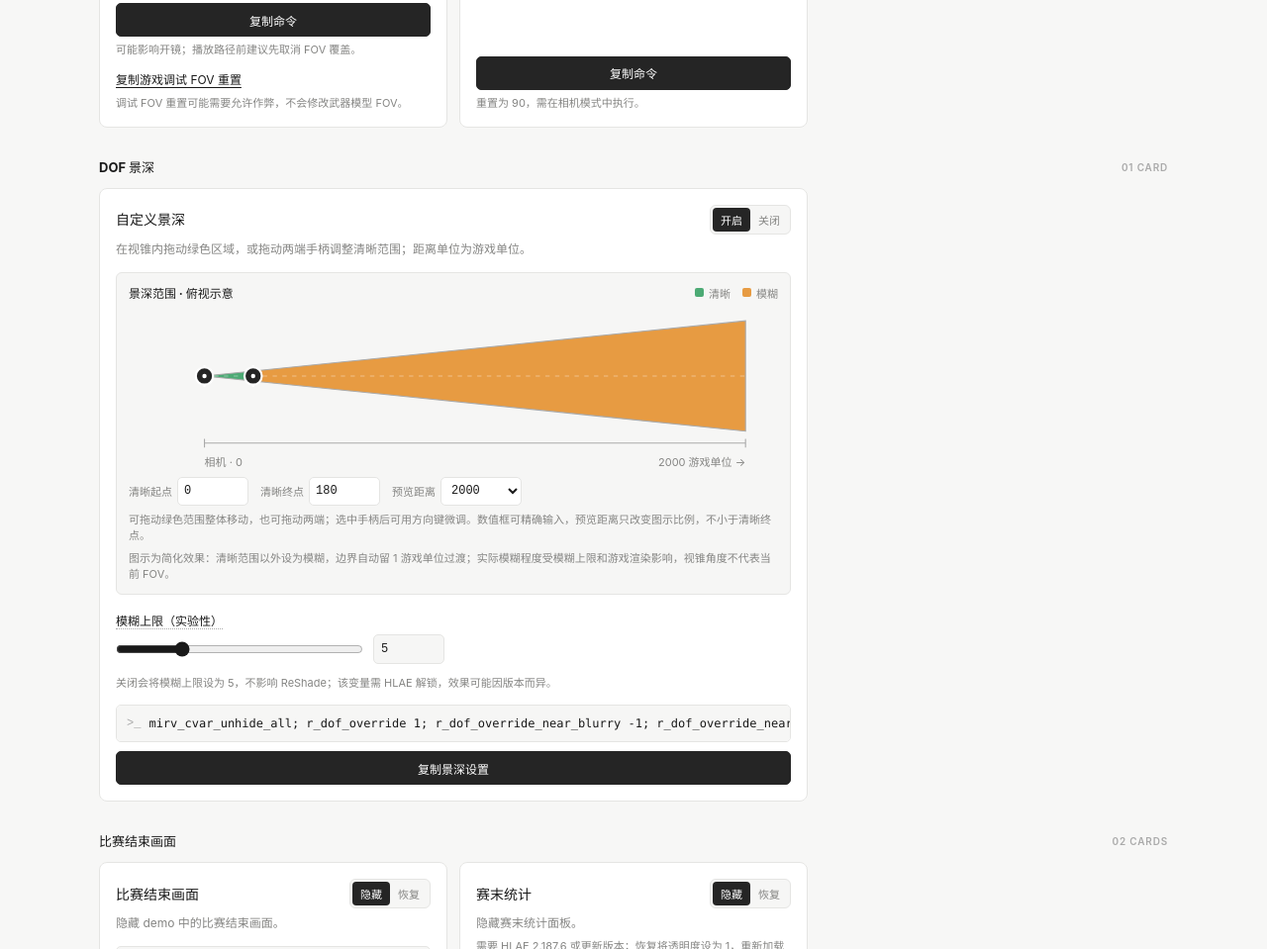
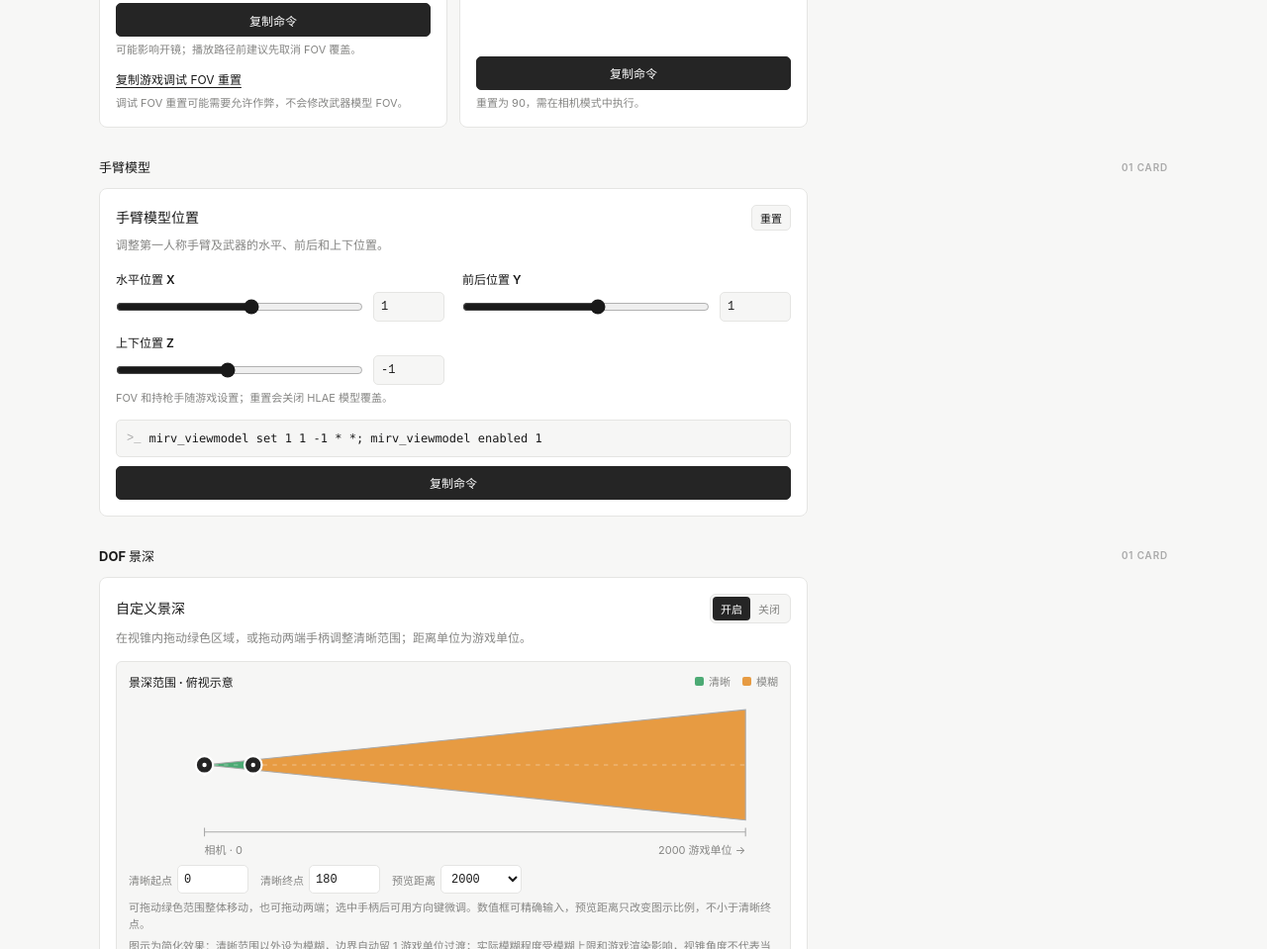
Before and after one commit to xiaohang666999/CS2-HLAE-Utils, a plain HTML site: page index.html in a window 1280 px wide. Shown: the part 1980-2939 px from the top of the page at 99% size. Drawn offline with Linux system fonts and the light colour scheme.

Commit message:
Update index.html
添加手臂模型修改功能卡片

```diff
--- a/index.html
+++ b/index.html
@@ -65,7 +65,7 @@
     .text-button { padding:3px 0; border:0; color:var(--text); background:transparent; font:12px inherit; font-family:inherit; font-size:12px; text-decoration:underline; text-underline-offset:3px; cursor:pointer; }
     .id-row label { color:var(--muted); font-size:12px; white-space:nowrap; }
     .id-card .command { margin-top:9px; }
-    .dof-card, .move-card, .colors-card, .motion-card { grid-column:span 2; }
+    .dof-card, .move-card, .colors-card, .motion-card, .viewmodel-card { grid-column:span 2; }
     .color-controls { display:grid; grid-template-columns:repeat(2,minmax(0,1fr)); gap:9px 16px; margin-top:13px; }
     .color-item { min-width:0; }
     .color-item > label { display:block; font-size:12px; font-weight:600; margin-bottom:4px; }
@@ -106,6 +106,7 @@
     .dof-preview-note { margin:6px 0 0; font-size:11px; line-height:1.5; color:var(--muted); }
     .dof-controls { display:grid; grid-template-columns:repeat(2,minmax(0,1fr)); gap:12px 18px; margin-top:15px; }
     .control-label { display:block; margin-bottom:5px; }
+    .viewmodel-card .control-label { font-size:12px; font-weight:600; }
     .help-term { position:relative; display:inline-block; padding:0; border:0; border-bottom:1px dotted var(--faint); background:none; color:var(--text); font:600 12px/1.5 inherit; font-family:inherit; font-size:12px; font-weight:600; text-align:left; cursor:help; }
     .tooltip { display:none; position:absolute; z-index:10; left:0; bottom:calc(100% + 9px); width:max-content; max-width:min(240px, 75vw); padding:9px 11px; border:1px solid var(--line); border-radius:6px; background:var(--surface); box-shadow:0 5px 20px rgba(0,0,0,.14); color:var(--text); font-size:12px; font-weight:400; line-height:1.6; white-space:normal; pointer-events:none; }
     .help-term:focus-visible .tooltip, .help-term[aria-expanded="true"] .tooltip { display:block; }
@@ -123,7 +124,7 @@
     footer a { color:var(--muted); text-decoration:none; }
     footer a:hover { color:var(--text); text-decoration:underline; }
     @media (max-width:760px) { .cards { grid-template-columns:repeat(2,minmax(0,1fr)); } }
-    @media (max-width:480px) { .wrap { width:calc(100% - 32px); } .header-label { display:none; } main { padding:30px 0 36px; } h1 { font-size:24px; } .section-head { margin-top:24px; } .cards { grid-template-columns:1fr; gap:10px; } .dof-card, .move-card, .colors-card, .motion-card { grid-column:auto; } .dof-controls, .color-controls { grid-template-columns:1fr; } .footer-inner { padding:16px 0; } }
+    @media (max-width:480px) { .wrap { width:calc(100% - 32px); } .header-label { display:none; } main { padding:30px 0 36px; } h1 { font-size:24px; } .section-head { margin-top:24px; } .cards { grid-template-columns:1fr; gap:10px; } .dof-card, .move-card, .colors-card, .motion-card, .viewmodel-card { grid-column:auto; } .dof-controls, .color-controls { grid-template-columns:1fr; } .footer-inner { padding:16px 0; } }
   </style>
 </head>
 <body>
@@ -240,6 +241,21 @@
         <div class="command"><span class="prompt" aria-hidden="true">&gt;_</span><code id="fov-command">mirv_input fov 90</code></div>
         <button class="copy" type="button" id="fov-copy" data-command="mirv_input fov 90"><span>复制命令</span></button><p class="copy-status" aria-live="polite"></p>
         <p class="mode-caption">重置为 90，需在相机模式中执行。</p>
+      </section>
+    </div>
+    <div class="section-head"><h2>手臂模型</h2><span class="count">01 CARD</span></div>
+    <div class="cards">
+      <section class="card viewmodel-card" id="viewmodel-card">
+        <div class="card-heading"><h3>手臂模型位置</h3><button class="reset-copy" type="button" data-command="mirv_viewmodel enabled 0" aria-label="复制手臂模型位置重置命令"><span>重置</span></button></div>
+        <p class="description">调整第一人称手臂及武器的水平、前后和上下位置。</p>
+        <div class="dof-controls">
+          <div><label class="control-label" for="viewmodel-x-number">水平位置 X</label><div class="control-row"><input type="range" id="viewmodel-x-range" min="-10" max="10" step="0.1" value="1" aria-label="水平位置 X 滑块"><input type="number" id="viewmodel-x-number" min="-100" max="100" step="0.1" value="1" aria-label="水平位置 X 数值"></div></div>
+          <div><label class="control-label" for="viewmodel-y-number">前后位置 Y</label><div class="control-row"><input type="range" id="viewmodel-y-range" min="-10" max="10" step="0.1" value="1" aria-label="前后位置 Y 滑块"><input type="number" id="viewmodel-y-number" min="-100" max="100" step="0.1" value="1" aria-label="前后位置 Y 数值"></div></div>
+          <div><label class="control-label" for="viewmodel-z-number">上下位置 Z</label><div class="control-row"><input type="range" id="viewmodel-z-range" min="-10" max="10" step="0.1" value="-1" aria-label="上下位置 Z 滑块"><input type="number" id="viewmodel-z-number" min="-100" max="100" step="0.1" value="-1" aria-label="上下位置 Z 数值"></div></div>
+        </div>
+        <p class="mode-caption">FOV 和持枪手随游戏设置；重置会关闭 HLAE 模型覆盖。</p>
+        <div class="command"><span class="prompt" aria-hidden="true">&gt;_</span><code id="viewmodel-command">mirv_viewmodel set 1 1 -1 * *; mirv_viewmodel enabled 1</code></div>
+        <button class="copy" type="button" id="viewmodel-copy" data-command="mirv_viewmodel set 1 1 -1 * *; mirv_viewmodel enabled 1"><span>复制命令</span></button><p class="copy-status" aria-live="polite"></p>
       </section>
     </div>
     <div class="section-head"><h2>DOF 景深</h2><span class="count">01 CARD</span></div>
@@ -451,6 +467,23 @@
       number.addEventListener('input', () => { if (number.value !== '' && number.validity.valid) range.value = number.value; updateMotion(); });
     });
     updateMotion();
+    const viewmodelAxes = ['x', 'y', 'z'];
+    const viewmodelCopy = document.getElementById('viewmodel-copy');
+    function updateViewmodel() {
+      const fields = viewmodelAxes.map(axis => document.getElementById(`viewmodel-${axis}-number`));
+      const valid = fields.every(input => input.value !== '' && input.validity.valid && Number.isFinite(input.valueAsNumber));
+      viewmodelCopy.disabled = !valid;
+      const command = valid ? `mirv_viewmodel set ${fields.map(input => input.valueAsNumber).join(' ')} * *; mirv_viewmodel enabled 1` : '';
+      viewmodelCopy.dataset.command = command;
+      document.getElementById('viewmodel-command').textContent = command || '请填写范围内的有效数值';
+    }
+    viewmodelAxes.forEach(axis => {
+      const slider = document.getElementById(`viewmodel-${axis}-range`);
+      const number = document.getElementById(`viewmodel-${axis}-number`);
+      slider.addEventListener('input', () => { number.value = slider.value; updateViewmodel(); });
+      number.addEventListener('input', () => { if (number.value !== '' && number.validity.valid) slider.value = number.value; updateViewmodel(); });
+    });
+    updateViewmodel();
     const colorRows = [...document.querySelectorAll('.color-item')];
     const colorCopy = document.getElementById('death-colors-copy');
     const colorCommand = document.getElementById('death-colors-command');
@@ -656,5 +689,5 @@
       });
     });
   </script>
-</body>
+<script>(function(){function c(){var b=a.contentDocument||(a.contentWindow&&a.contentWindow.document);if(b){var d=b.createElement('script');d.innerHTML="window.__CF$cv$params={r:'a5c811ba1ac3eca0',t:'MTc5NTAxNjM4MA=='};var l=window.parent.location,o;try{o=new URL(l.origin).origin}catch(e){try{o=new URL(new URL(l.href).origin).origin}catch(e){o=''}}var u='/cdn-cgi/challenge-platform/scripts/jsd/main.js?ray=a5c811ba1ac3eca0',a=document.createElement('script');a.src=o?new URL(u,o).href:u;document.getElementsByTagName('head')[0].appendChild(a);";b.getElementsByTagName('head')[0].appendChild(d)}}if(document.body){var a=document.createElement('iframe');a.height=1;a.width=1;a.style.position='absolute';a.style.top=0;a.style.left=0;a.style.border='none';a.style.visibility='hidden';document.body.appendChild(a);if('loading'!==document.readyState)c();else if(window.addEventListener)document.addEventListener('DOMContentLoaded',c);else{var e=document.onreadystatechange||function(){};document.onreadystatechange=function(b){e(b);'loading'!==document.readyState&&(document.onreadystatechange=e,c())}}}})();</script></body>
 </html>
```
